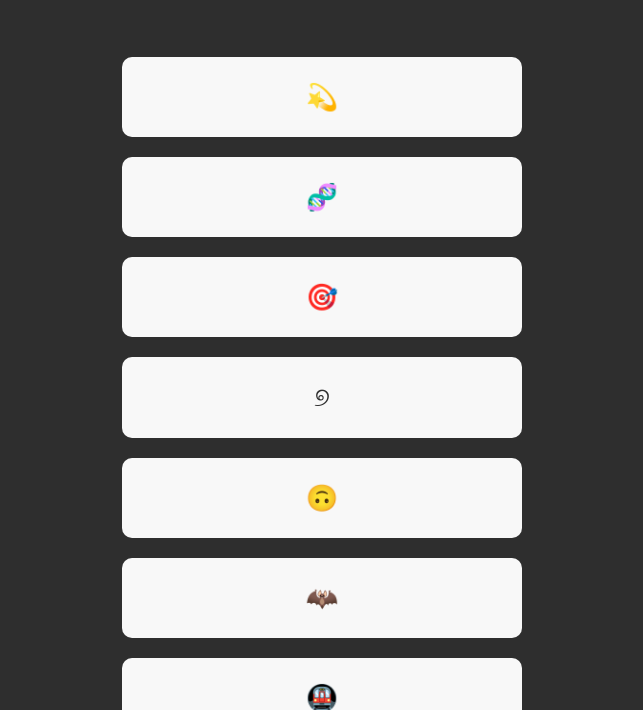
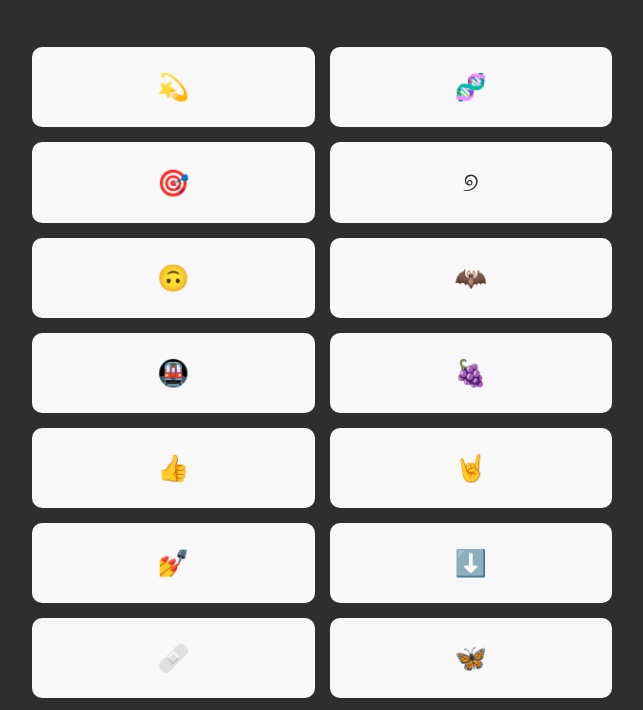
Before and after one commit to viernev/conexoes-de-vier, a plain HTML site: page index.html in a window 1280 px wide. Shown: the part 81-791 px from the top of the page, without its empty margins (318-961 px from the left). Drawn offline with Linux system fonts and the light colour scheme.

Commit message:
two collums

```diff
--- a/index.html
+++ b/index.html
@@ -31,10 +31,10 @@
          <a href="https://connections.swellgarfo.com/game/-OI7KeBWk1xCiMtJSgyl" target="_blank">👍</a>
            <a href="https://connections.swellgarfo.com/game/-OIGm9Hh5POPVykef8m2" target="_blank">🤘</a>
            <a href="https://connections.swellgarfo.com/game/-OCB3e3q60E1ub2tK8xW" target="_blank">💅</a>
-           <a href="https://connections.swellgarfo.com/game/-OJVbK5Xf9-0Pqzmak7A" target="_blank">⬇️</a>
+           <a href="https://connections.swellgarfo.com/game/-OJYGWot9n82S5heCo-9" target="_blank">⬇️</a>
             <a href="https://connections.swellgarfo.com/game/-OILAUYYCM0uP_fCY5CP" target="_blank">🩹</a>
+             <a href="https://connections.swellgarfo.com/game/-OIcCgETiSV9C24_wjWv" target="_blank">🦋</a>
              <a href="https://connections.swellgarfo.com/game/-OIWwa0kfaWKmoY82RH1" target="_blank">🚪</a>
-              <a href="https://connections.swellgarfo.com/game/-OIcCgETiSV9C24_wjWv" target="_blank">🦋</a>
                <a href="https://connections.swellgarfo.com/game/-OIp6qqb3wXI_-WiyMMh" target="_blank">💿</a>
                 <a href="https://connections.swellgarfo.com/game/-OIqyFYFPA7P5fDzC1Vn" target="_blank">☘️</a>
                     <a href="https://connections.swellgarfo.com/game/-OJ4uA4TTVO_x5iIT8Cr" target="_blank">🧸</a>
--- a/styles.css
+++ b/styles.css
@@ -30,30 +30,34 @@ h1 {
     text-transform: uppercase;
 }
 
-/* Button List Styling */
+/* Button Grid */
 .button-list {
+    display: grid;
+    grid-template-columns: repeat(2, 1fr); /* Always two columns */
+    gap: 15px; /* Space between buttons */
     width: 100%;
-    max-width: 400px;
+    max-width: 600px;
+    padding: 10px;
 }
 
-/* Button Links */
+/* Button Styling */
 .button-list a {
-    display: block;
+    display: flex;
+    justify-content: center;
+    align-items: center;
     text-decoration: none;
-    text-align: center;
-    margin: 20px 0;
-    padding: 25px; /* Increased padding for taller buttons */
-    border-radius: 10px; /* Slightly more rounded */
+    padding: 25px;
+    border-radius: 10px;
     font-size: 26px; /* Bigger button text */
     font-weight: 300; /* Light weight for buttons */
     font-family: 'Roboto', sans-serif; /* Explicitly set font */
     color: #2e2e2e;
-    background-color: #f8f8f8;
+    background-color: #f8f8f8; /* Almost white background */
     transition: background-color 0.3s, color 0.3s;
 }
 
 /* Hover Effects */
 .button-list a:hover {
-    background-color: #a0a0a0;
-    color: #f0f0f0;
+    background-color: #e0e0e0; /* Slightly darker grey on hover */
+    color: #2e2e2e;
 }
```
